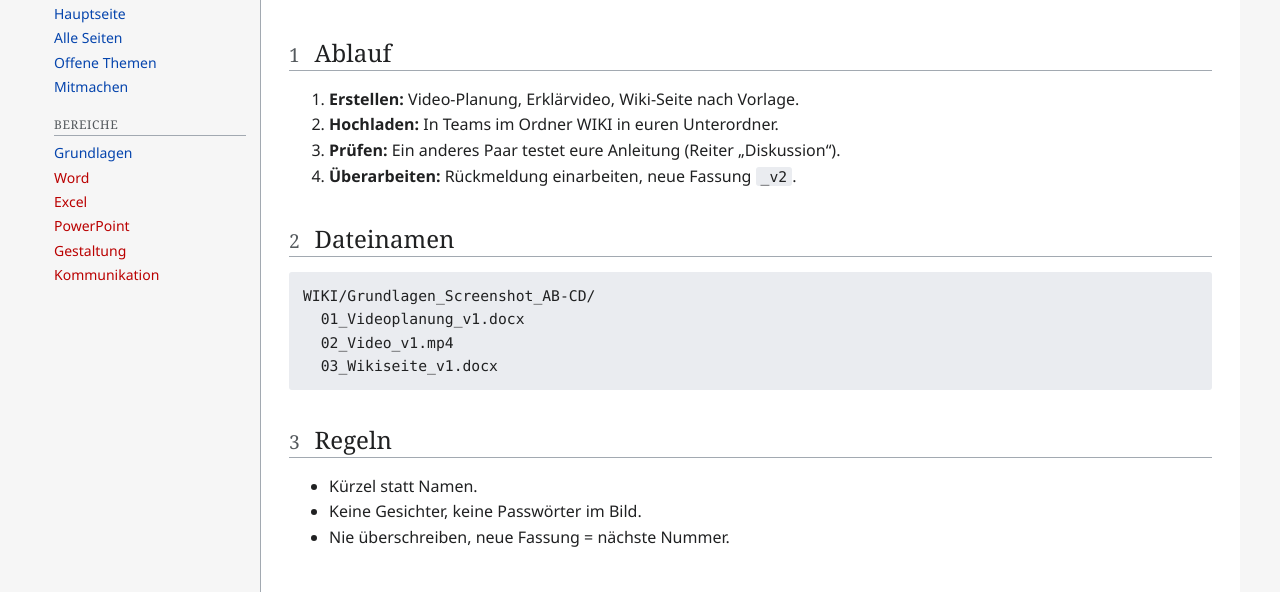
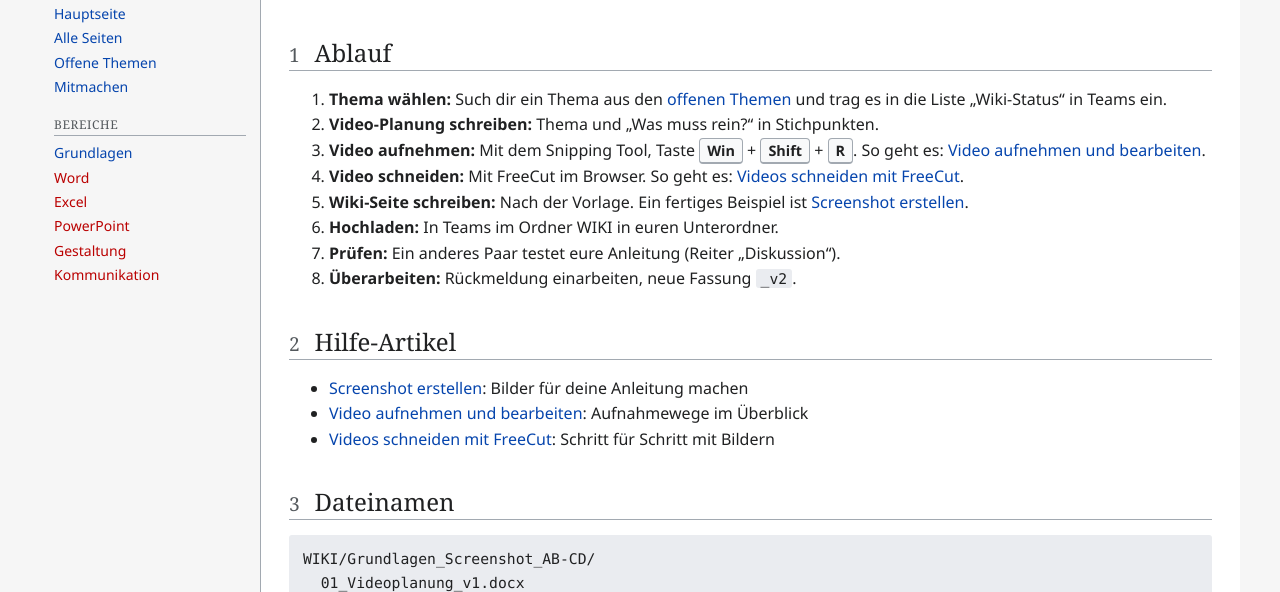
Before and after one commit to Thomsen92/WIKI-WIK, a plain HTML site: page mitmachen.html in a window 1280 px wide. Shown: the part 168-760 px from the top of the page. Drawn offline with Linux system fonts and the light colour scheme.

Commit message:
Mitmachen-Seite: Ablauf mit Aufnehmen und Schneiden, Links zu den Anleitungen
Co-Authored-By: Claude Sonnet 5.5 <noreply@anthropic.com>

```diff
--- a/mitmachen.html
+++ b/mitmachen.html
@@ -32,17 +32,34 @@
 <div class="page">
 <h1 class="first">Mitmachen</h1>
 <p>Das WIK-Wiki wird von der Klasse geschrieben. So kommt dein Artikel hinein.</p>
+
 <h2><span class="n">1</span> Ablauf</h2>
-<ol><li><b>Erstellen:</b> Video-Planung, Erklärvideo, Wiki-Seite nach Vorlage.</li>
+<ol>
+<li><b>Thema wählen:</b> Such dir ein Thema aus den <a href="offene-themen.html">offenen Themen</a> und trag es in die Liste „Wiki-Status“ in Teams ein.</li>
+<li><b>Video-Planung schreiben:</b> Thema und „Was muss rein?“ in Stichpunkten.</li>
+<li><b>Video aufnehmen:</b> Mit dem Snipping Tool, Taste <kbd>Win</kbd> + <kbd>Shift</kbd> + <kbd>R</kbd>. So geht es: <a href="grundlagen/video-aufnehmen-und-bearbeiten.html">Video aufnehmen und bearbeiten</a>.</li>
+<li><b>Video schneiden:</b> Mit FreeCut im Browser. So geht es: <a href="grundlagen/videos-schneiden-mit-freecut.html">Videos schneiden mit FreeCut</a>.</li>
+<li><b>Wiki-Seite schreiben:</b> Nach der Vorlage. Ein fertiges Beispiel ist <a href="grundlagen/screenshot-erstellen.html">Screenshot erstellen</a>.</li>
 <li><b>Hochladen:</b> In Teams im Ordner WIKI in euren Unterordner.</li>
 <li><b>Prüfen:</b> Ein anderes Paar testet eure Anleitung (Reiter „Diskussion“).</li>
-<li><b>Überarbeiten:</b> Rückmeldung einarbeiten, neue Fassung <code>_v2</code>.</li></ol>
-<h2><span class="n">2</span> Dateinamen</h2>
+<li><b>Überarbeiten:</b> Rückmeldung einarbeiten, neue Fassung <code>_v2</code>.</li>
+</ol>
+
+<h2><span class="n">2</span> Hilfe-Artikel</h2>
+<ul>
+<li><a href="grundlagen/screenshot-erstellen.html">Screenshot erstellen</a>: Bilder für deine Anleitung machen</li>
+<li><a href="grundlagen/video-aufnehmen-und-bearbeiten.html">Video aufnehmen und bearbeiten</a>: Aufnahmewege im Überblick</li>
+<li><a href="grundlagen/videos-schneiden-mit-freecut.html">Videos schneiden mit FreeCut</a>: Schritt für Schritt mit Bildern</li>
+</ul>
+
+<h2><span class="n">3</span> Dateinamen</h2>
 <pre>WIKI/Grundlagen_Screenshot_AB-CD/
   01_Videoplanung_v1.docx
   02_Video_v1.mp4
   03_Wikiseite_v1.docx</pre>
-<h2><span class="n">3</span> Regeln</h2>
+<p>Das Video exportierst du in FreeCut als MP4 und benennst es nach dieser Regel.</p>
+
+<h2><span class="n">4</span> Regeln</h2>
 <ul><li>Kürzel statt Namen.</li><li>Keine Gesichter, keine Passwörter im Bild.</li><li>Nie überschreiben, neue Fassung = nächste Nummer.</li></ul>
 </div>
 <footer class="foot">Diese Seite wurde zuletzt am 16. November 2026 bearbeitet. Ein Projekt der Klasse 10M.</footer>
```
